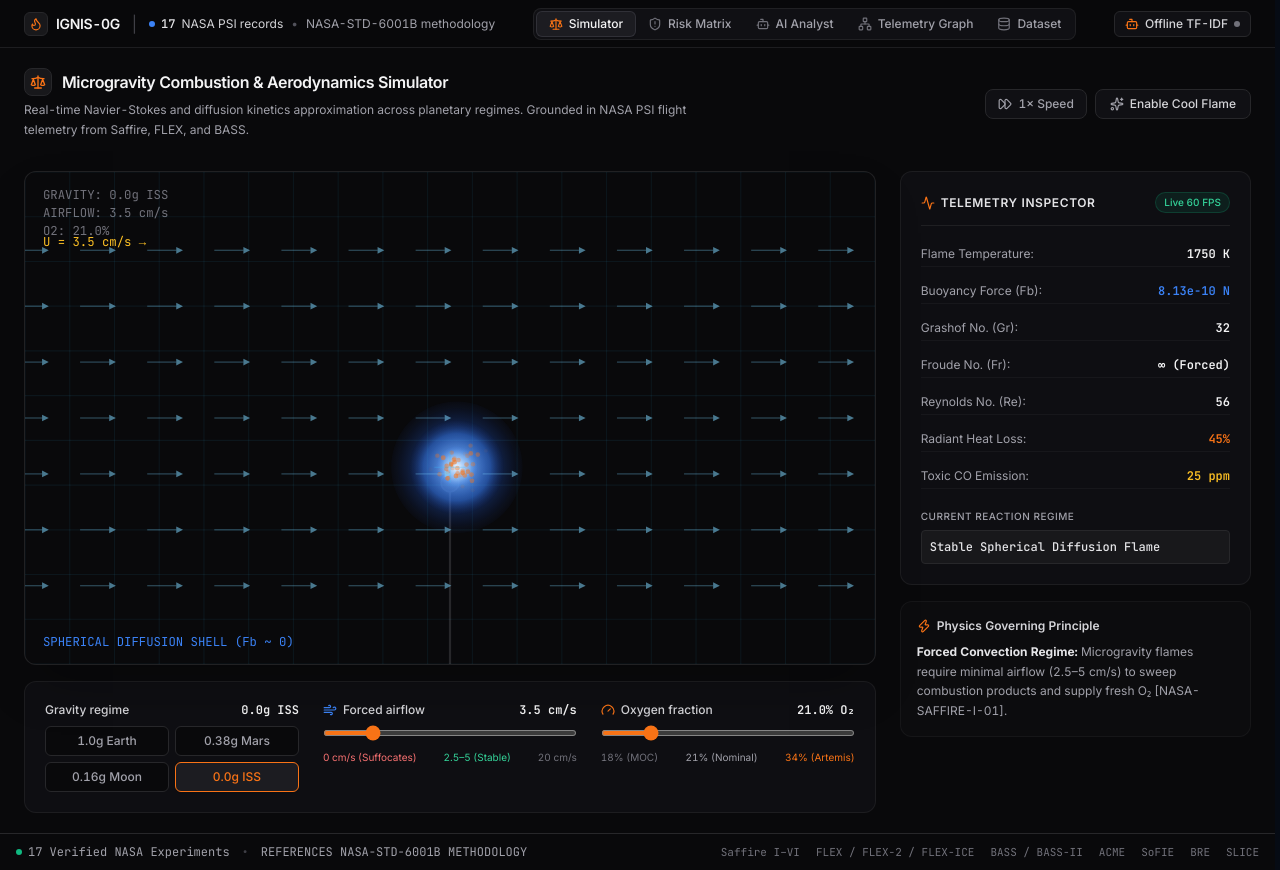
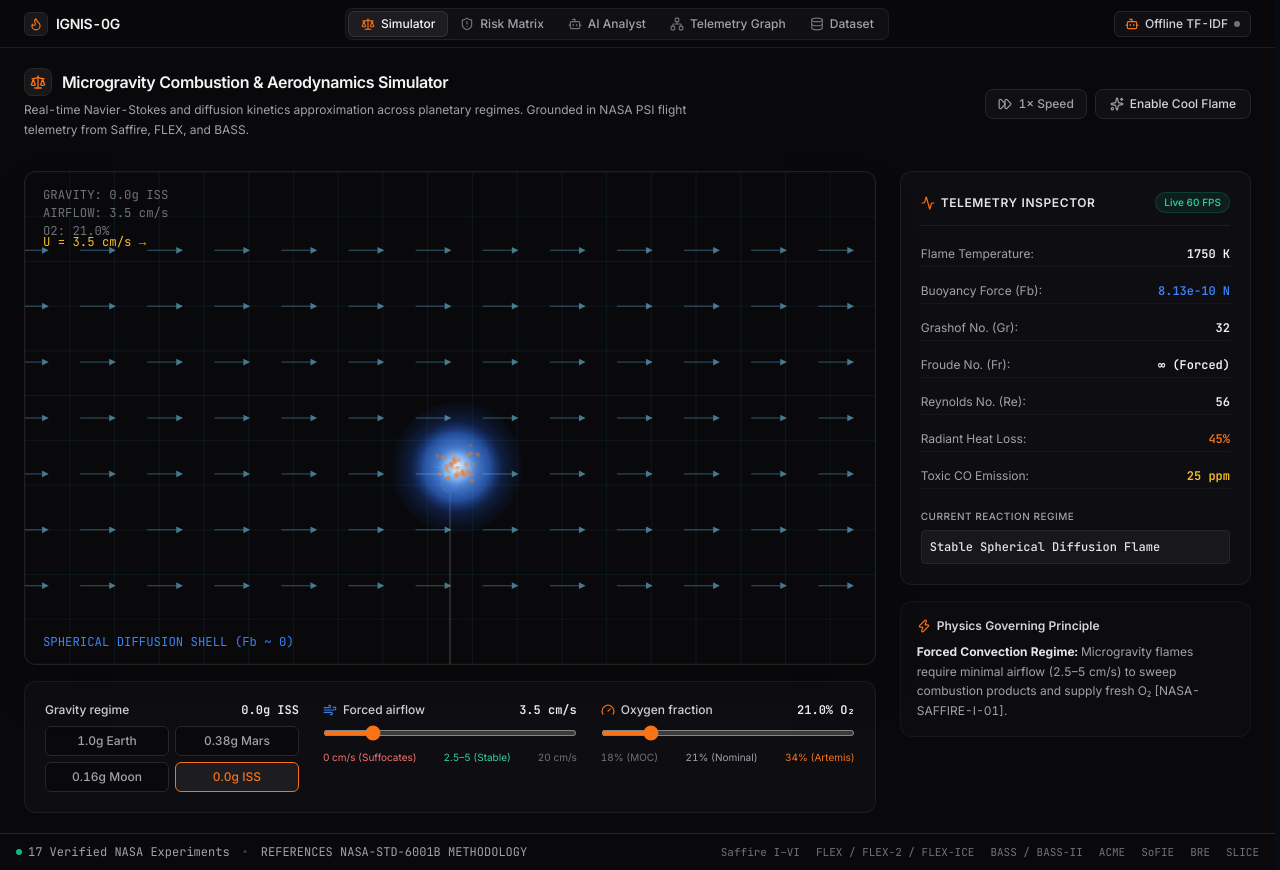
Before and after one commit to Eyad-Yahia/ignis-0g, a React (Vite) app: page / in a window 1280 px wide. Built offline with nearby package versions, Linux system fonts and the light colour scheme.

Commit message:
style(header): clean brand area to only show flame icon and IGNIS-0G

```diff
--- a/src/components/Header.tsx
+++ b/src/components/Header.tsx
@@ -179,8 +179,7 @@ export const Header: React.FC<HeaderProps> = ({
     <>
       {/* 48px Header Bar — strict z-30 in hierarchy */}
       <header className="sticky top-0 z-30 h-12 bg-[#09090B]/95 backdrop-blur-md border-b border-zinc-800/70 px-4 sm:px-6 flex items-center justify-between select-none">
-        {/* Left: Branding & Dataset Status */}
-        <div className="flex items-center gap-3 min-w-0">
+        {/* Left: Branding */}
         <div className="flex items-center gap-2 flex-shrink-0">
           <div className="w-6 h-6 rounded-md bg-[#18181B] border border-zinc-800 flex items-center justify-center text-[#F97316]">
             <Flame className="w-3.5 h-3.5" />
@@ -188,20 +187,6 @@ export const Header: React.FC<HeaderProps> = ({
           <span className="font-sans font-semibold text-sm tracking-tight text-zinc-100">
             IGNIS-0G
           </span>
-          </div>
-
-          <span className="text-zinc-700 hidden sm:inline">|</span>
-
-          <div className="hidden sm:flex items-center gap-2 font-sans text-xs text-zinc-400 truncate">
-            <span className="flex items-center gap-1.5 text-zinc-300">
-              <span className="w-1.5 h-1.5 rounded-full bg-[#3B82F6] animate-pulse" />
-              <span className="font-mono tabular-nums font-medium text-zinc-200">17</span> NASA PSI records
-            </span>
-            <span className="text-zinc-600 hidden md:inline">•</span>
-            <span className="text-zinc-400 text-xs hidden md:inline">
-              NASA-STD-6001B methodology
-            </span>
-          </div>
         </div>
 
         {/* Center: Segmented Navigation Tabs */}
```
Lines whose indentation alone changed are shown as unchanged.
